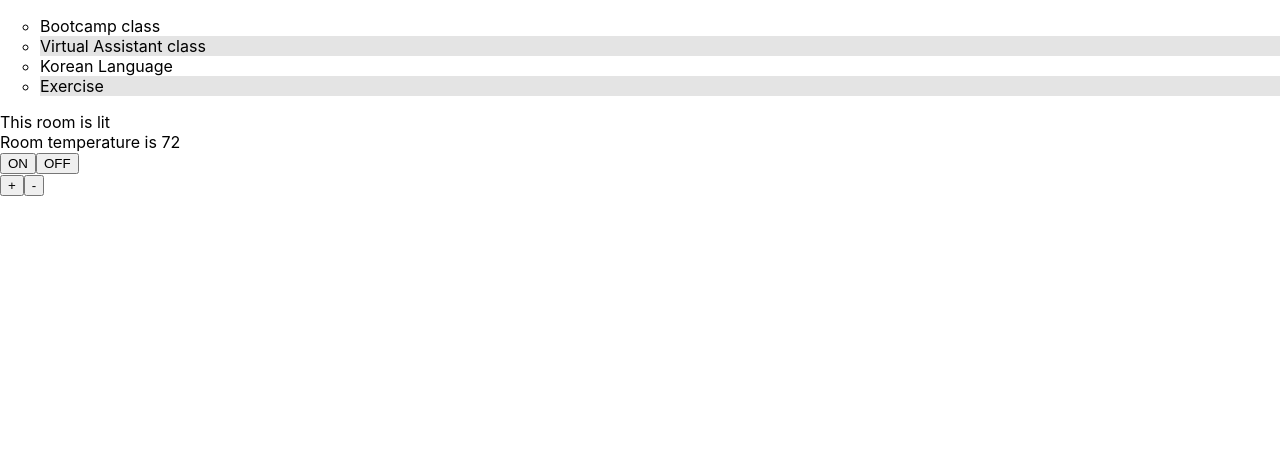
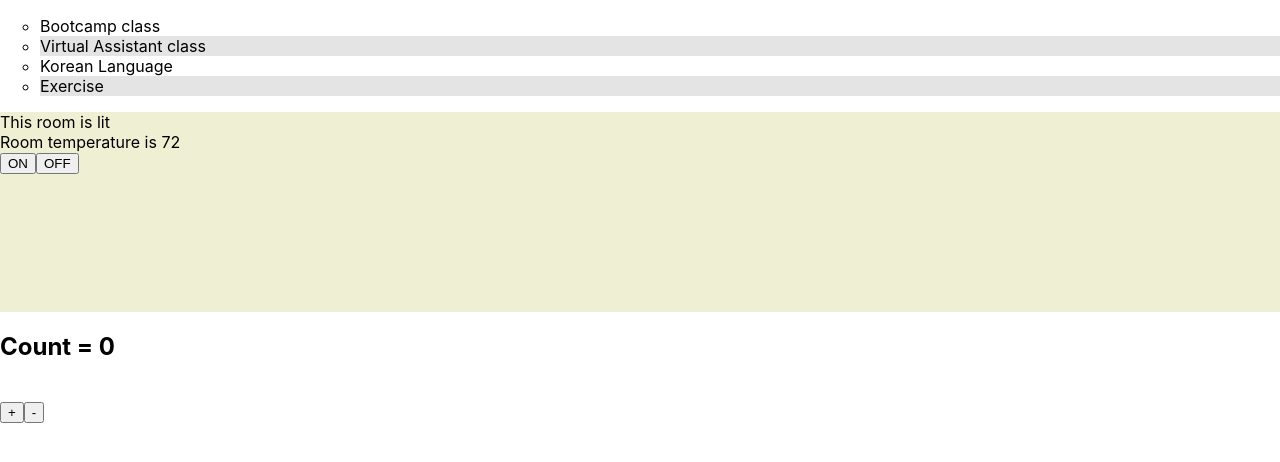
Before and after one commit to AishaZahid21/class3ReactBootcamp, a React (Create React App) app: page / in a window 1280 px wide. Shown: the top 462 px of the page. Built offline with nearby package versions, Linux system fonts and the light colour scheme.

Commit message:
add count component

```diff
--- a/src/App.js
+++ b/src/App.js
@@ -3,6 +3,7 @@ import './App.css';
 
 import Todo from "./todo.js"
 import Room from "./room.js"
+import Count from "./counter"
 
 var tasks=["Bootcamp class","Virtual Assistant class", "Korean Language" , "Exercise"]
 
@@ -12,6 +13,7 @@ function App() {
     <div>
       <Todo tasks={tasks}/>
       <Room/>
+<Count/>
     </div>
   );
 }
--- /dev/null
+++ b/src/countValue.js
@@ -0,0 +1,7 @@
+import React from "react"
+
+function Countvalue(prop){
+return <h2> Count = {prop.count}</h2>
+}
+
+export default Countvalue
--- /dev/null
+++ b/src/counter.js
@@ -0,0 +1,20 @@
+import React , {useState} from "react"
+import Countvalue from "./countValue"
+
+ function Count(){
+    let [count, setCount]= useState(0);
+    return <div>
+        <Countvalue count= {count}/>
+        <br/>
+        <button onClick={()=>{
+
+    setCount(++count)
+     }}> + </button>
+
+     <button onClick={()=>{
+      setCount(--count)
+     }}> - </button>
+
+    </div>
+ }
+ export default Count
--- a/src/room.css
+++ b/src/room.css
@@ -1,12 +1,12 @@
 .room{
     margin: 0;
-    height: 100%;
+    height: 200px
   }
   .lit{
-    background-color: white;
+    background-color: rgb(239, 240, 211);;
     color: black;
   }
   .dark{
     background-color: black;
-    color: white;
+    color: rgb(255, 255, 255);
   }
--- a/src/room.js
+++ b/src/room.js
@@ -2,43 +2,28 @@ import React , {useState} from "react"
 import "./room.css"
 
 function Room(){
-    const [isLit , setLit] = useState(true);
-    const [tempValue, setTemp] = useState(72);
-    const brightness = isLit ? 'lit': 'dark';
+    let [isLit , setLit] = useState(true);
+    let [tempValue] = useState({'lit': 72, 'dark':44});
+
 
   return <div
-   className={`room ${brightness}`}>
+   className={`room ${isLit ? 'lit': 'dark'}`}>
     This room is {isLit ? 'lit' : 'dark'}
   <br/>
-  Room temperature is {tempValue}
+  Room temperature is {isLit ? tempValue.lit : tempValue.dark}
   <br/>
 
   <button onClick={()=>{
     if(!isLit){
       setLit(!isLit)
-      setTemp(72)
-    }
+        }
   }}> ON </button>
 
   <button onClick={()=>{
     if(isLit){
       setLit(!isLit)
-     setTemp(44)
     }
   }}> OFF </button>
-
-  <br/>
-
-  <button onClick={()=>{
-    var newTempValue = tempValue + 1
-    setTemp(newTempValue)
-  }}> + </button>
-
-  <button onClick={()=>{
-    var newTempValue = tempValue - 1
-    setTemp(newTempValue)
-  }}> - </button>
-  <br/>
 
   </div>
 
```
